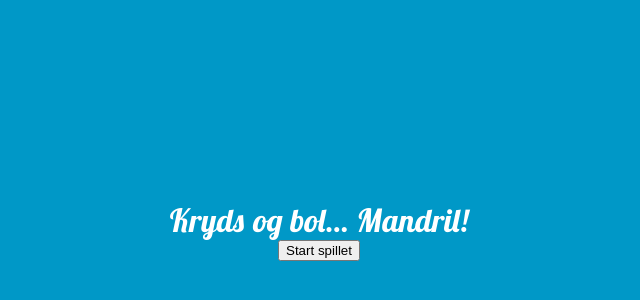
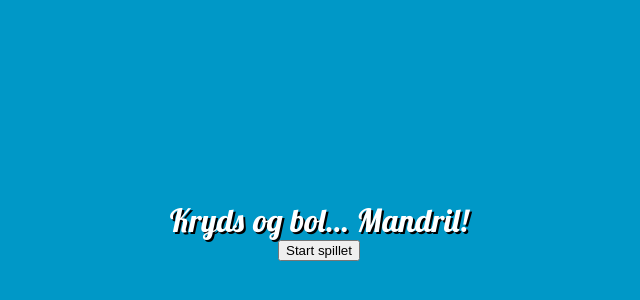
Before and after one commit to jbakchr/tic-tac-toe-mandril, a React (Vite) app: page / in a window 1280 px wide. Shown: the part 170-470 px from the top of the page, without its empty margins (321-961 px from the left). Built offline with nearby package versions, Linux system fonts and the light colour scheme.

Commit message:
Added framer motion to h1 and button

```diff
--- a/package.json
+++ b/package.json
@@ -9,6 +9,7 @@
     "preview": "vite preview"
   },
   "dependencies": {
+    "framer-motion": "^10.12.4",
     "react": "^18.2.0",
     "react-dom": "^18.2.0",
     "react-router-dom": "^6.10.0"
--- a/src/pages/HomePage.jsx
+++ b/src/pages/HomePage.jsx
@@ -1,3 +1,5 @@
+import { motion } from "framer-motion";
+
 export const HomePage = () => {
   return (
     <div
@@ -10,16 +12,26 @@
         backgroundColor: "#0098c7",
       }}
     >
-      <h1
+      <motion.h1
+        initial={{ opacity: 0 }}
+        animate={{ opacity: 1 }}
+        transition={{ duration: 3.0 }}
         style={{
           color: "white",
           fontStyle: "italic",
           fontFamily: "Lobster Two",
+          textShadow: "2px 2px black",
         }}
       >
         Kryds og bol... Mandril!
-      </h1>
-      <button>Start spillet</button>
+      </motion.h1>
+      <motion.button
+        initial={{ opacity: 0 }}
+        animate={{ opacity: 1 }}
+        transition={{ delay: 3.0 }}
+      >
+        Start spillet
+      </motion.button>
     </div>
   );
 };
```
Also changed, not shown: 1 other file (tests, documents, lock files or other folders).
